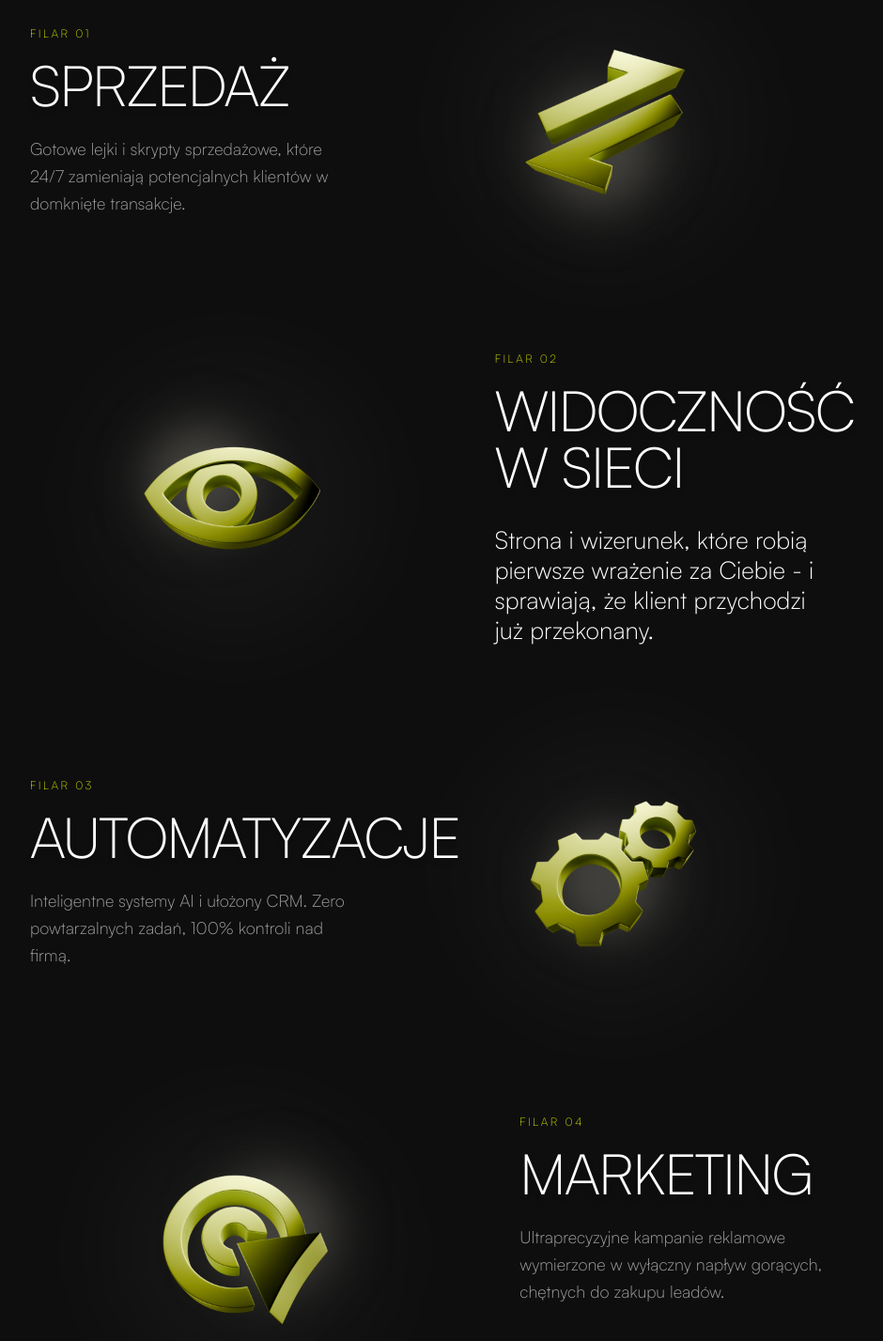
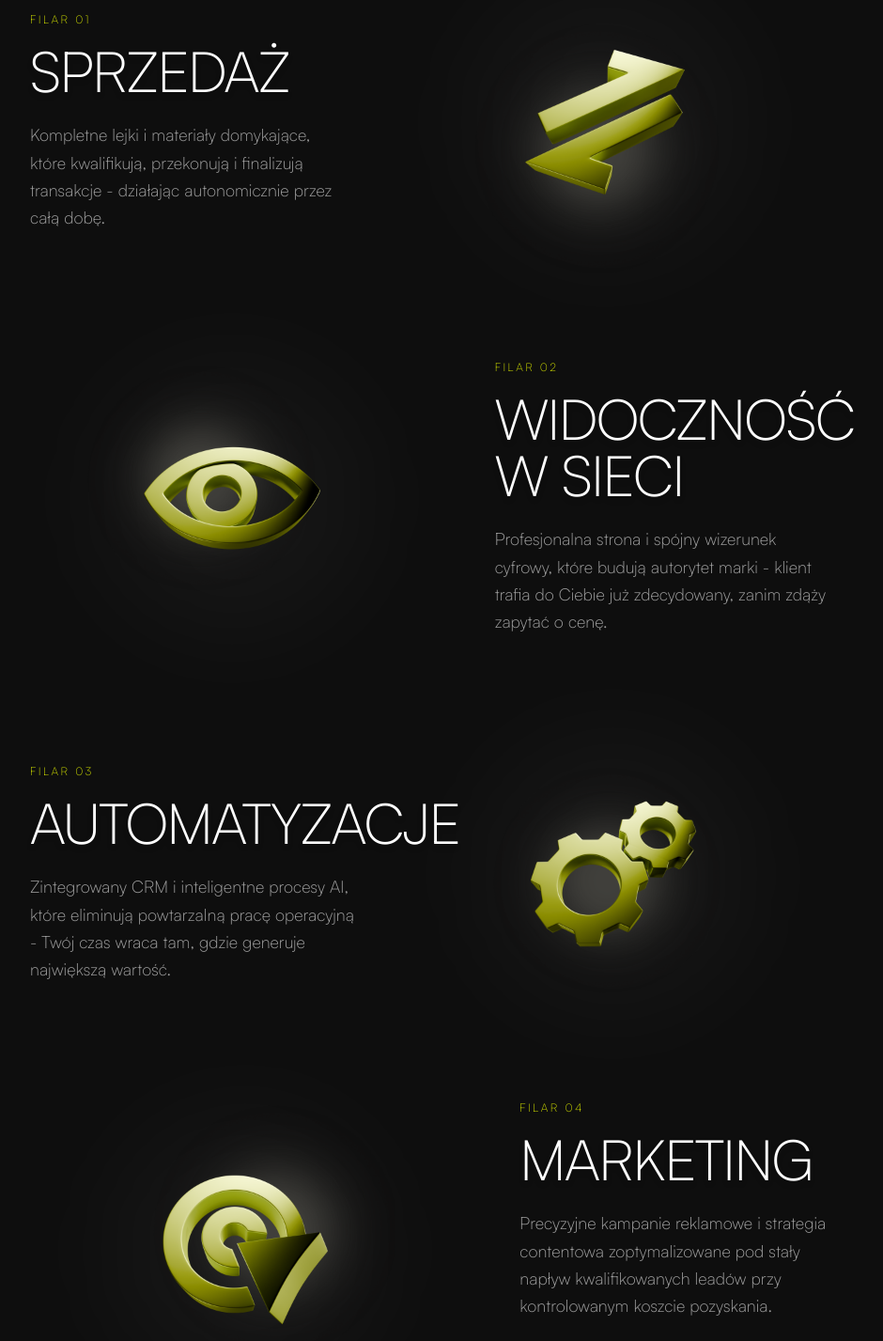
Before and after one commit to krychagonzo/STRONA_SCALOVA, a React (Vite) app: page / in a window 1280 px wide. Shown: the part 3020-4447 px from the top of the page at 94% size, without its empty margins (184-1124 px from the left). Built offline with nearby package versions, Linux system fonts and the light colour scheme.

Commit message:
poprawki_V2

```diff
--- a/src/components/Philosophy.jsx
+++ b/src/components/Philosophy.jsx
@@ -47,7 +47,7 @@ export default function Philosophy() {
                   <span className="font-heading font-light text-accent text-xs tracking-[0.2em] uppercase mb-4 block">Filar 01</span>
                   <h3 className="font-heading font-light text-5xl md:text-6xl mb-6 text-ivory drop-shadow-md uppercase tracking-tight">Sprzedaż</h3>
                   <p className="font-sans text-lg text-ivory/60 leading-relaxed">
-                     Gotowe lejki i skrypty sprzedażowe, które 24/7 zamieniają potencjalnych klientów w domknięte transakcje.
+                     Kompletne lejki i materiały domykające, które kwalifikują, przekonują i finalizują transakcje - działając autonomicznie przez całą dobę.
                   </p>
                </div>
 
@@ -62,9 +62,9 @@ export default function Philosophy() {
                <div className="w-full md:w-5/12 max-w-lg">
                   <span className="font-heading font-light text-accent text-xs tracking-[0.2em] uppercase mb-4 block">Filar 02</span>
                   <h3 className="font-heading font-light text-5xl md:text-6xl mb-6 text-ivory drop-shadow-md uppercase tracking-tight">Widoczność w Sieci</h3>
-                  <span className="text-xl md:text-2xl lg:text-[26px] font-heading font-light text-ivory block mt-8 leading-relaxed max-w-xl mx-auto md:mx-0">
-                     Strona i wizerunek, które robią pierwsze wrażenie za Ciebie - i sprawiają, że klient przychodzi już przekonany.
-                  </span>
+                  <p className="font-sans text-lg text-ivory/60 leading-relaxed">
+                     Profesjonalna strona i spójny wizerunek cyfrowy, które budują autorytet marki - klient trafia do Ciebie już zdecydowany, zanim zdąży zapytać o cenę.
+                  </p>
                </div>
 
                <div className="w-full md:w-7/12 relative flex items-center justify-center">
@@ -79,7 +79,7 @@ export default function Philosophy() {
                   <span className="font-heading font-light text-accent text-xs tracking-[0.2em] uppercase mb-4 block">Filar 03</span>
                   <h3 className="font-heading font-light text-5xl md:text-6xl mb-6 text-ivory drop-shadow-md uppercase tracking-tight">Automatyzacje</h3>
                   <p className="font-sans text-lg text-ivory/60 leading-relaxed">
-                     Inteligentne systemy AI i ułożony CRM. Zero powtarzalnych zadań, 100% kontroli nad firmą.
+                     Zintegrowany CRM i inteligentne procesy AI, które eliminują powtarzalną pracę operacyjną - Twój czas wraca tam, gdzie generuje największą wartość.
                   </p>
                </div>
 
@@ -95,7 +95,7 @@ export default function Philosophy() {
                   <span className="font-heading font-light text-accent text-xs tracking-[0.2em] uppercase mb-4 block">Filar 04</span>
                   <h3 className="font-heading font-light text-5xl md:text-6xl mb-6 text-ivory drop-shadow-md uppercase tracking-tight">Marketing</h3>
                   <p className="font-sans text-lg text-ivory/60 mb-8 leading-relaxed">
-                     Ultraprecyzyjne kampanie reklamowe wymierzone w wyłączny napływ gorących, chętnych do zakupu leadów.
+                     Precyzyjne kampanie reklamowe i strategia contentowa zoptymalizowane pod stały napływ kwalifikowanych leadów przy kontrolowanym koszcie pozyskania.
                   </p>
                   <div className="flex items-center gap-6">
                      <div className="flex flex-col">
```
